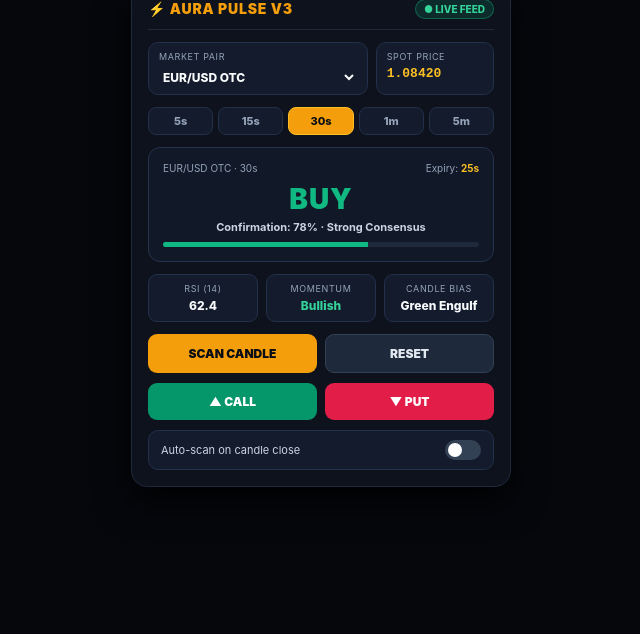
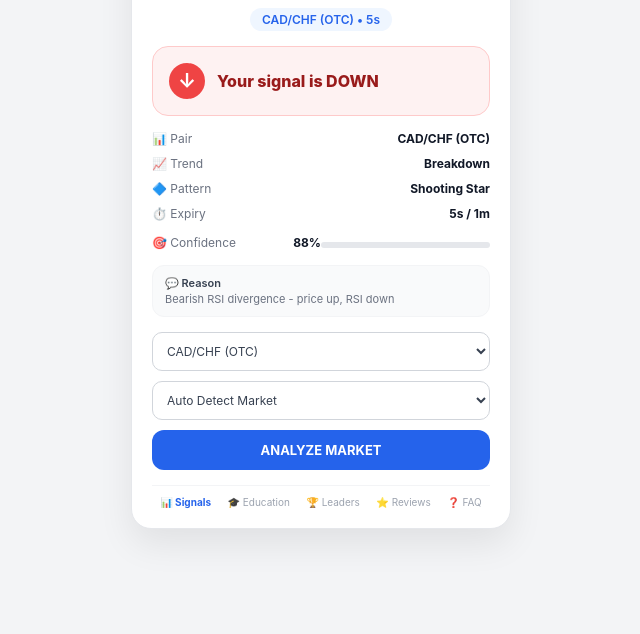
Before and after one commit to manaction636-creator/Jaaja-bot, a plain HTML site: page index.html in a window 1280 px wide. Shown: the part 166-800 px from the top of the page, without its empty margins (319-959 px from the left). Drawn offline with Linux system fonts and the light colour scheme.

Commit message:
Update index.html

```diff
--- a/index.html
+++ b/index.html
@@ -1,514 +1,355 @@
 <!DOCTYPE html>
-<html lang="so">
+<html lang="en">
 <head>
     <meta charset="UTF-8">
     <meta name="viewport" content="width=device-width, initial-scale=1.0">
-  <title>AURA PULSE V3 - Smart Signal Terminal</title>
+    <title>NEUROBOT - AI SIGNAL TERMINAL V2.0</title>
     <style>
         * {
             box-sizing: border-box;
+            font-family: -apple-system, BlinkMacSystemFont, "Segoe UI", Roboto, Helvetica, Arial, sans-serif;
             margin: 0;
             padding: 0;
-      font-family: -apple-system, BlinkMacSystemFont, "Segoe UI", Roboto, Helvetica, Arial, sans-serif;
-      -webkit-tap-highlight-color: transparent;
         }
-
         body {
-      background-color: #05070c;
-      color: #f0f6fc;
+            background-color: #f3f4f6;
+            color: #1f2937;
             display: flex;
             justify-content: center;
             align-items: center;
             min-height: 100vh;
-      padding: 14px;
+            padding: 15px;
+        }
+        .terminal-card {
+            background: #ffffff;
+            border-radius: 20px;
+            box-shadow: 0 15px 35px rgba(0,0,0,0.08);
+            width: 100%;
+            max-width: 380px;
+            padding: 20px;
+            border: 1px solid #e5e7eb;
+            position: relative;
+        }
+        .header {
+            text-align: center;
+            margin-bottom: 15px;
+        }
+        .header h1 {
+            font-size: 20px;
+            font-weight: 900;
+            letter-spacing: 1px;
+            color: #111827;
+        }
+        .header h1 span {
+            color: #2563eb;
+        }
+        .header p {
+            font-size: 11px;
+            color: #6b7280;
+            text-transform: uppercase;
+            letter-spacing: 0.5px;
+            margin-top: 2px;
         }
 
-    .terminal-card {
-      background: #0d121d;
-      border: 1px solid #1e293b;
+        .pair-badge {
+            display: inline-block;
+            background: #eff6ff;
+            color: #2563eb;
+            font-size: 12px;
+            font-weight: 600;
+            padding: 4px 12px;
+            border-radius: 12px;
+            margin-top: 8px;
+        }
+
+        .signal-box {
             border-radius: 16px;
             padding: 16px;
-      width: 100%;
-      max-width: 380px;
-      box-shadow: 0 14px 35px rgba(0, 0, 0, 0.85);
+            margin-bottom: 15px;
+            display: flex;
+            align-items: center;
+            gap: 12px;
+            transition: all 0.3s ease;
+        }
+        .signal-box.up {
+            background-color: #ecfdf5;
+            border: 1px solid #a7f3d0;
+            color: #065f46;
+        }
+        .signal-box.down {
+            background-color: #fef2f2;
+            border: 1px solid #fecaca;
+            color: #991b1b;
+        }
+        .signal-icon {
+            width: 36px;
+            height: 36px;
+            border-radius: 50%;
+            display: flex;
+            align-items: center;
+            justify-content: center;
+            font-size: 20px;
+            color: #fff;
+            font-weight: bold;
+        }
+        .signal-box.up .signal-icon { background-color: #10b981; }
+        .signal-box.down .signal-icon { background-color: #ef4444; }
+
+        .signal-text {
+            font-size: 16px;
+            font-weight: 800;
         }
 
-    .top-header {
+        .details-list {
+            display: flex;
+            flex-direction: column;
+            gap: 10px;
+            margin-bottom: 15px;
+            font-size: 12px;
+        }
+        .detail-item {
             display: flex;
             justify-content: space-between;
             align-items: center;
-      padding-bottom: 10px;
-      margin-bottom: 12px;
-      border-bottom: 1px solid #1e293b;
+            color: #4b5563;
+        }
+        .detail-label {
+            display: flex;
+            align-items: center;
+            gap: 6px;
+            color: #6b7280;
+        }
+        .detail-value {
+            font-weight: 700;
+            color: #111827;
         }
 
-    .app-name {
-      font-size: 14px;
-      font-weight: 900;
-      letter-spacing: 0.8px;
-      color: #f59e0b;
+        .confidence-wrapper {
+            margin-top: 4px;
+        }
+        .confidence-bar-bg {
+            height: 6px;
+            background: #e5e7eb;
+            border-radius: 10px;
+            overflow: hidden;
+            margin-top: 4px;
+        }
+        .confidence-fill {
+            height: 100%;
+            width: 0%;
+            border-radius: 10px;
+            transition: width 0.5s ease;
+        }
+        .up .confidence-fill { background-color: #10b981; }
+        .down .confidence-fill { background-color: #ef4444; }
+
+        .reason-box {
+            background: #f9fafb;
+            border-radius: 12px;
+            padding: 10px 12px;
+            font-size: 11px;
+            color: #6b7280;
+            border: 1px solid #f3f4f6;
+            margin-bottom: 15px;
+        }
+        .reason-title {
+            font-weight: 600;
+            color: #374151;
+            margin-bottom: 2px;
+            display: flex;
+            align-items: center;
+            gap: 4px;
         }
 
-    .status-pill {
+        .controls {
+            display: flex;
+            flex-direction: column;
+            gap: 10px;
+        }
+        select {
+            width: 100%;
+            padding: 10px;
+            border-radius: 10px;
+            border: 1px solid #d1d5db;
+            background: #fff;
+            font-size: 12px;
+            outline: none;
+            color: #374151;
+        }
+        .scan-btn {
+            background: #2563eb;
+            color: #fff;
+            border: none;
+            padding: 12px;
+            border-radius: 12px;
+            font-weight: 700;
+            font-size: 13px;
+            cursor: pointer;
+            transition: background 0.2s;
+        }
+        .scan-btn:hover { background: #1d4ed8; }
+        .scan-btn:disabled { background: #9ca3af; cursor: not-allowed; }
+
+        .footer-nav {
+            display: flex;
+            justify-content: space-around;
+            margin-top: 15px;
+            padding-top: 10px;
+            border-top: 1px solid #f3f4f6;
             font-size: 10px;
-      font-weight: 800;
-      padding: 3px 8px;
-      border-radius: 999px;
-      background: rgba(16, 185, 129, 0.15);
-      color: #34d399;
-      border: 1px solid rgba(16, 185, 129, 0.4);
-    }
-
-    .row-2 {
-      display: grid;
-      grid-template-columns: 1.3fr 0.7fr;
-      gap: 8px;
-      margin-bottom: 12px;
-    }
-
-    .box-dark {
-      background: #131b2c;
-      border: 1px solid #23304a;
-      border-radius: 10px;
-      padding: 8px 10px;
-    }
-
-    .mini-label {
-      font-size: 9px;
-      text-transform: uppercase;
-      color: #94a3b8;
-      letter-spacing: 0.6px;
-      margin-bottom: 4px;
-      display: block;
-    }
-
-    select.pair-select {
-      width: 100%;
-      background: transparent;
-      border: none;
-      color: #f8fafc;
-      font-size: 12px;
-      font-weight: 800;
-      outline: none;
-      cursor: pointer;
-    }
-
-    select.pair-select option {
-      background: #0d121d;
-      color: #f8fafc;
-    }
-
-    .price-readout {
-      font-size: 13px;
-      font-weight: 900;
-      font-family: monospace;
-      color: #fbbf24;
-      margin-top: 2px;
-    }
-
-    .tf-strip {
-      display: grid;
-      grid-template-columns: repeat(5, 1fr);
-      gap: 5px;
-      margin-bottom: 12px;
-    }
-
-    .tf-chip {
-      background: #131b2c;
-      border: 1px solid #23304a;
-      color: #94a3b8;
-      padding: 6px 0;
-      border-radius: 8px;
-      font-size: 11px;
-      font-weight: 800;
-      cursor: pointer;
-      text-align: center;
-      transition: all 0.15s;
-    }
-
-    .tf-chip.active {
-      background: #f59e0b;
-      border-color: #fbbf24;
-      color: #090d16;
-    }
-
-    .signal-stage {
-      background: #111827;
-      border: 1px solid #26334d;
-      border-radius: 12px;
-      padding: 14px;
-      text-align: center;
-      margin-bottom: 12px;
-    }
-
-    .stage-top {
-      display: flex;
-      justify-content: space-between;
-      font-size: 10px;
-      color: #94a3b8;
-      margin-bottom: 8px;
-    }
-
-    .signal-word {
-      font-size: 28px;
-      font-weight: 900;
-      letter-spacing: 1px;
-      margin: 4px 0;
-    }
-
-    .word-buy { color: #10b981; }
-    .word-sell { color: #f43f5e; }
-    .word-scan { color: #fbbf24; font-size: 17px; padding: 6px 0; }
-
-    .confidence-text {
-      font-size: 11px;
-      font-weight: 700;
-      color: #cbd5e1;
-      margin-bottom: 8px;
-    }
-
-    .meter-track {
-      width: 100%;
-      height: 5px;
-      background: #1e293b;
-      border-radius: 5px;
-      overflow: hidden;
-    }
-
-    .meter-fill {
-      width: 65%;
-      height: 100%;
-      background: #10b981;
-      transition: width 0.3s ease, background 0.3s ease;
-    }
-
-    .metrics-3 {
-      display: grid;
-      grid-template-columns: repeat(3, 1fr);
-      gap: 8px;
-      margin-bottom: 12px;
-    }
-
-    .metric-tile {
-      background: #131b2c;
-      border: 1px solid #23304a;
-      border-radius: 9px;
-      padding: 8px;
+            color: #9ca3af;
             text-align: center;
         }
-
-    .metric-val {
-      font-size: 12px;
-      font-weight: 800;
-      color: #f8fafc;
-      margin-top: 2px;
-    }
-
-    .btn-pair {
-      display: grid;
-      grid-template-columns: 1fr 1fr;
-      gap: 8px;
-      margin-bottom: 10px;
-    }
-
-    .action-btn {
-      padding: 11px;
-      border-radius: 9px;
-      border: none;
-      font-size: 12px;
-      font-weight: 900;
-      text-transform: uppercase;
-      cursor: pointer;
-      transition: transform 0.1s;
-    }
-
-    .action-btn:active {
-      transform: scale(0.97);
-    }
-
-    .btn-analyze {
-      background: #f59e0b;
-      color: #090d16;
-    }
-
-    .btn-clear {
-      background: #1e293b;
-      color: #e2e8f0;
-      border: 1px solid #334155;
-    }
-
-    .btn-call {
-      background: #059669;
-      color: #ffffff;
-    }
-
-    .btn-put {
-      background: #e11d48;
-      color: #ffffff;
-    }
-
-    .auto-bar {
-      display: flex;
-      justify-content: space-between;
-      align-items: center;
-      background: #131b2c;
-      border: 1px solid #23304a;
-      border-radius: 10px;
-      padding: 9px 12px;
-      font-size: 11px;
-      color: #cbd5e1;
-    }
-
-    .switch {
-      position: relative;
-      display: inline-block;
-      width: 36px;
-      height: 20px;
-    }
-
-    .switch input { opacity: 0; width: 0; height: 0; }
-
-    .slider {
-      position: absolute;
-      cursor: pointer;
-      inset: 0;
-      background: #334155;
-      border-radius: 20px;
-      transition: 0.25s;
-    }
-
-    .slider:before {
-      position: absolute;
-      content: "";
-      height: 14px;
-      width: 14px;
-      left: 3px;
-      bottom: 3px;
-      background: #ffffff;
-      border-radius: 50%;
-      transition: 0.25s;
-    }
-
-    input:checked + .slider { background: #f59e0b; }
-    input:checked + .slider:before { transform: translateX(16px); }
-
-    .toast-banner {
-      position: fixed;
-      bottom: 18px;
-      background: #f59e0b;
-      color: #090d16;
-      padding: 8px 16px;
-      border-radius: 999px;
-      font-size: 11px;
-      font-weight: 900;
-      opacity: 0;
-      pointer-events: none;
-      transition: opacity 0.25s;
-    }
-
-    .toast-banner.visible { opacity: 1; }
+        .nav-item { cursor: pointer; }
+        .nav-item.active { color: #2563eb; font-weight: bold; }
     </style>
 </head>
 <body>
 
 <div class="terminal-card">
-  <div class="top-header">
-    <div class="app-name">⚡ AURA PULSE V3</div>
-    <div class="status-pill" id="liveTag">● LIVE FEED</div>
+    <div class="header">
+        <h1>NEURO<span>BOT</span></h1>
+        <p>AI Signal Terminal v2.0</p>
+        <div class="pair-badge" id="pairDisplay">CAD/CHF (OTC) • 5s</div>
     </div>
 
-  <div class="row-2">
-    <div class="box-dark">
-      <span class="mini-label">Market Pair</span>
-      <select class="pair-select" id="pairSelect" onchange="runMarketScan()">
-        <option value="EUR/USD OTC">EUR/USD OTC</option>
-        <option value="GBP/USD OTC">GBP/USD OTC</option>
-        <option value="AUD/USD OTC">AUD/USD OTC</option>
-        <option value="USD/JPY OTC">USD/JPY OTC</option>
-        <option value="CHF/JPY OTC">CHF/JPY OTC</option>
-        <option value="AUD/CAD OTC">AUD/CAD OTC</option>
-        <option value="USD/MXN OTC">USD/MXN OTC</option>
-        <option value="CAD/JPY OTC">CAD/JPY OTC</option>
-        <option value="EUR/USD">EUR/USD</option>
-        <option value="GBP/USD">GBP/USD</option>
-      </select>
+    <!-- Dynamic Signal Box -->
+    <div class="signal-box down" id="signalBox">
+        <div class="signal-icon" id="signalIcon">↓</div>
+        <div class="signal-text" id="signalTitle">Your signal is DOWN</div>
     </div>
-    <div class="box-dark">
-      <span class="mini-label">Spot Price</span>
-      <div class="price-readout" id="spotPrice">1.08420</div>
+
+    <!-- Signal Metrics -->
+    <div class="details-list">
+        <div class="detail-item">
+            <span class="detail-label">📊 Pair</span>
+            <span class="detail-value" id="pairVal">CAD/CHF (OTC)</span>
+        </div>
+        <div class="detail-item">
+            <span class="detail-label">📈 Trend</span>
+            <span class="detail-value" id="trendVal">Breakdown</span>
+        </div>
+        <div class="detail-item">
+            <span class="detail-label">🔷 Pattern</span>
+            <span class="detail-value" id="patternVal">Shooting Star</span>
+        </div>
+        <div class="detail-item">
+            <span class="detail-label">⏱️ Expiry</span>
+            <span class="detail-value" id="expiryVal">5s / 1m</span>
+        </div>
+        <div class="detail-item confidence-wrapper">
+            <div style="display:flex; justify-content:space-between; width:100%;">
+                <span class="detail-label">🎯 Confidence</span>
+                <span class="detail-value" id="confidenceVal">88%</span>
+            </div>
+            <div class="confidence-bar-bg" style="width:100%;">
+                <div class="confidence-fill" id="confidenceFill" style="width: 88%;"></div>
+            </div>
         </div>
     </div>
 
-  <div class="tf-strip">
-    <div class="tf-chip" data-sec="5" onclick="pickTf(this)">5s</div>
-    <div class="tf-chip" data-sec="15" onclick="pickTf(this)">15s</div>
-    <div class="tf-chip active" data-sec="30" onclick="pickTf(this)">30s</div>
-    <div class="tf-chip" data-sec="60" onclick="pickTf(this)">1m</div>
-    <div class="tf-chip" data-sec="300" onclick="pickTf(this)">5m</div>
+    <!-- AI Reason Analysis -->
+    <div class="reason-box">
+        <div class="reason-title">💬 Reason</div>
+        <div id="reasonText">Bearish RSI divergence - price up, RSI down</div>
     </div>
 
-  <div class="signal-stage">
-    <div class="stage-top">
-      <span id="stagePair">EUR/USD OTC · 30s</span>
-      <span>Expiry: <strong id="expiryClock" style="color:#fbbf24;">30s</strong></span>
+    <!-- Control Inputs -->
+    <div class="controls">
+        <select id="assetSelect">
+            <option value="CAD/CHF (OTC)">CAD/CHF (OTC)</option>
+            <option value="EUR/USD (OTC)">EUR/USD (OTC)</option>
+            <option value="GBP/USD (OTC)">GBP/USD (OTC)</option>
+            <option value="USD/JPY (OTC)">USD/JPY (OTC)</option>
+            <option value="BTC/USD (Crypto)">BTC/USD (Crypto)</option>
+        </select>
+
+        <select id="manualTrendSelect">
+            <option value="AUTO">Auto Detect Market</option>
+            <option value="DOWN">🔴 Downtrend (Force DOWN Signals)</option>
+            <option value="UP">🟢 Uptrend (Force UP Signals)</option>
+        </select>
+
+        <button class="scan-btn" id="scanBtn" onclick="generateNeuroSignal()">ANALYZE MARKET</button>
     </div>
-    <div class="signal-word word-buy" id="signalWord">BUY</div>
-    <div class="confidence-text" id="confidenceText">Confirmation: 78% · Strong Consensus</div>
-    <div class="meter-track">
-      <div class="meter-fill" id="meterFill"></div>
+
+    <!-- Terminal Nav Bar -->
+    <div class="footer-nav">
+        <div class="nav-item active">📊 Signals</div>
+        <div class="nav-item">🎓 Education</div>
+        <div class="nav-item">🏆 Leaders</div>
+        <div class="nav-item">⭐ Reviews</div>
+        <div class="nav-item">❓ FAQ</div>
     </div>
 </div>
 
-  <div class="metrics-3">
-    <div class="metric-tile">
-      <span class="mini-label">RSI (14)</span>
-      <div class="metric-val" id="mRsi">62.4</div>
-    </div>
-    <div class="metric-tile">
-      <span class="mini-label">Momentum</span>
-      <div class="metric-val" id="mMom" style="color:#34d399;">Bullish</div>
-    </div>
-    <div class="metric-tile">
-      <span class="mini-label">Candle Bias</span>
-      <div class="metric-val" id="mCandle">Green Engulf</div>
-    </div>
-  </div>
+<script>
+    const patternsUp = ["Morning Star", "Bullish Engulfing", "Hammer Reversal", "Volume Spike Green"];
+    const patternsDown = ["Shooting Star", "Bearish Engulfing", "Hanging Man", "Volume Spike Red"];
 
-  <div class="btn-pair">
-    <button class="action-btn btn-analyze" onclick="runMarketScan()">Scan Candle</button>
-    <button class="action-btn btn-clear" onclick="resetStage()">Reset</button>
-  </div>
+    const reasonsUp = [
+        "Bullish RSI divergence — price down, RSI up",
+        "Breakout above Key Resistance Level",
+        "Volume spike on green candle",
+        "EMA 20 Golden Crossover"
+    ];
 
-  <div class="btn-pair">
-    <button class="action-btn btn-call" onclick="notifyAction('CALL')">▲ CALL</button>
-    <button class="action-btn btn-put" onclick="notifyAction('PUT')">▼ PUT</button>
-  </div>
+    const reasonsDown = [
+        "Bearish RSI divergence — price up, RSI down",
+        "Breakdown below Support Level",
+        "Strong selling pressure at rejection zone",
+        "EMA 20 Death Cross Alignment"
+    ];
 
-  <div class="auto-bar">
-    <span>Auto-scan on candle close</span>
-    <label class="switch">
-      <input type="checkbox" id="autoScanSwitch" onchange="handleAutoSwitch()">
-      <span class="slider"></span>
-    </label>
-  </div>
-</div>
+    function generateNeuroSignal() {
+        const btn = document.getElementById("scanBtn");
+        btn.disabled = true;
+        btn.innerText = "ANALYZING NEURAL DATA...";
 
-<div class="toast-banner" id="toastBanner">Action Ready</div>
+        setTimeout(() => {
+            const asset = document.getElementById("assetSelect").value;
+            const manualTrend = document.getElementById("manualTrendSelect").value;
 
-<script>
-  let currentSec = 30;
-  let timerId = null;
-  let scanning = false;
-
-  function showBanner(text) {
-    const el = document.getElementById('toastBanner');
-    el.innerText = text;
-    el.classList.add('visible');
-    setTimeout(() => el.classList.remove('visible'), 1800);
+            let isUp = false;
+            if (manualTrend === "UP") {
+                isUp = true;
+            } else if (manualTrend === "DOWN") {
+                isUp = false;
+            } else {
+                isUp = Math.random() > 0.5;
             }
 
-  function pickTf(el) {
-    document.querySelectorAll('.tf-chip').forEach(c => c.classList.remove('active'));
-    el.classList.add('active');
-    currentSec = parseInt(el.dataset.sec, 10);
-    restartClock();
-    runMarketScan();
+            const signalBox = document.getElementById("signalBox");
+            const signalIcon = document.getElementById("signalIcon");
+            const signalTitle = document.getElementById("signalTitle");
+
+            document.getElementById("pairDisplay").innerText = asset + " • 5s/1m";
+            document.getElementById("pairVal").innerText = asset;
+
+            const confidence = Math.floor(Math.random() * (98 - 82 + 1)) + 82;
+            document.getElementById("confidenceVal").innerText = confidence + "%";
+            document.getElementById("confidenceFill").style.width = confidence + "%";
+
+            if (isUp) {
+                signalBox.className = "signal-box up";
+                signalIcon.innerText = "↑";
+                signalTitle.innerText = "Your signal is UP";
+                document.getElementById("trendVal").innerText = "Uptrend Continuation";
+                document.getElementById("patternVal").innerText = patternsUp[Math.floor(Math.random() * patternsUp.length)];
+                document.getElementById("reasonText").innerText = reasonsUp[Math.floor(Math.random() * reasonsUp.length)];
+            } else {
+                signalBox.className = "signal-box down";
+                signalIcon.innerText = "↓";
+                signalTitle.innerText = "Your signal is DOWN";
+                document.getElementById("trendVal").innerText = "Breakdown";
+                document.getElementById("patternVal").innerText = patternsDown[Math.floor(Math.random() * patternsDown.length)];
+                document.getElementById("reasonText").innerText = reasonsDown[Math.floor(Math.random() * reasonsDown.length)];
             }
 
-  function restartClock() {
-    if (timerId) clearInterval(timerId);
-    let left = currentSec;
-    const pair = document.getElementById('pairSelect').value;
-    const tfLabel = document.querySelector('.tf-chip.active').innerText;
-    document.getElementById('stagePair').innerText = `${pair} · ${tfLabel}`;
-    document.getElementById('expiryClock').innerText = `${left}s`;
-
-    timerId = setInterval(() => {
-      left--;
-      if (left > 0) {
-        document.getElementById('expiryClock').innerText = `${left}s`;
-      } else {
-        left = currentSec;
-        document.getElementById('expiryClock').innerText = `${left}s`;
-        if (document.getElementById('autoScanSwitch').checked) {
-          runMarketScan();
+            btn.disabled = false;
+            btn.innerText = "ANALYZE MARKET";
+        }, 1200);
     }
-      }
-    }, 1000);
-  }
-
-  function runMarketScan() {
-    if (scanning) return;
-    scanning = true;
-
-    const pair = document.getElementById('pairSelect').value;
-    const tfLabel = document.querySelector('.tf-chip.active').innerText;
-    const wordEl = document.getElementById('signalWord');
-    const confEl = document.getElementById('confidenceText');
-    const fillEl = document.getElementById('meterFill');
-
-    document.getElementById('stagePair').innerText = `${pair} · ${tfLabel}`;
-    wordEl.className = 'signal-word word-scan';
-    wordEl.innerText = 'SCANNING CANDLE...';
-    confEl.innerText = 'Checking price action & momentum';
-    fillEl.style.width = '45%';
-    fillEl.style.background = '#fbbf24';
-
-    setTimeout(() => {
-      const isBuy = Math.random() > 0.5;
-      const score = Math.floor(Math.random() * 26) + 70; // 70% - 95%
-      const price = (Math.random() * 0.7 + 0.95).toFixed(5);
-
-      document.getElementById('spotPrice').innerText = price;
-      fillEl.style.width = `${score}%`;
-
-      if (isBuy) {
-        wordEl.className = 'signal-word word-buy';
-        wordEl.innerText = 'BUY';
-        confEl.innerText = `Confirmation: ${score}% · Bullish Setup`;
-        fillEl.style.background = '#10b981';
-        document.getElementById('mRsi').innerText = (Math.random() * 14 + 58).toFixed(1);
-        document.getElementById('mMom').innerText = 'Bullish';
-        document.getElementById('mMom').style.color = '#34d399';
-        document.getElementById('mCandle').innerText = 'Bullish Pin';
-      } else {
-        wordEl.className = 'signal-word word-sell';
-        wordEl.innerText = 'SELL';
-        confEl.innerText = `Confirmation: ${score}% · Bearish Setup`;
-        fillEl.style.background = '#f43f5e';
-        document.getElementById('mRsi').innerText = (Math.random() * 14 + 26).toFixed(1);
-        document.getElementById('mMom').innerText = 'Bearish';
-        document.getElementById('mMom').style.color = '#fb7185';
-        document.getElementById('mCandle').innerText = 'Bearish Drop';
-      }
-
-      scanning = false;
-      restartClock();
-    }, 1800);
-  }
-
-  function resetStage() {
-    if (timerId) clearInterval(timerId);
-    scanning = false;
-    document.getElementById('signalWord').className = 'signal-word word-scan';
-    document.getElementById('signalWord').innerText = 'PAUSED';
-    document.getElementById('confidenceText').innerText = 'Press Scan Candle to resume';
-    document.getElementById('meterFill').style.width = '0%';
-    document.getElementById('expiryClock').innerText = '--';
-  }
-
-  function notifyAction(side) {
-    const pair = document.getElementById('pairSelect').value;
-    showBanner(`${side} marked for ${pair}`);
-  }
-
-  function handleAutoSwitch() {
-    const active = document.getElementById('autoScanSwitch').checked;
-    showBanner(active ? 'Auto-scan ON' : 'Auto-scan OFF');
-    if (active) runMarketScan();
-  }
-
-  restartClock();
 </script>
 
 </body>
```
Lines whose indentation alone changed are shown as unchanged.
